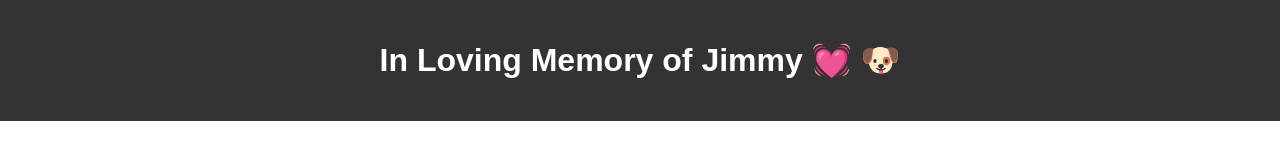
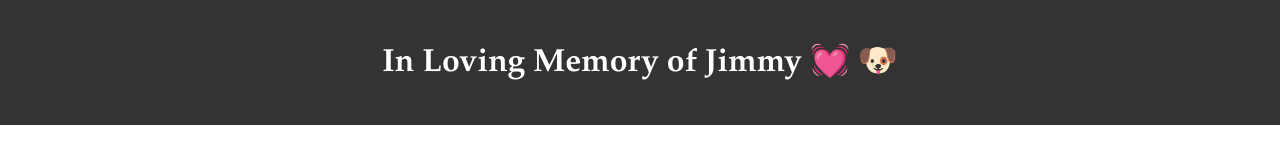
Before and after one commit to JVsGH/LoveForJimmy, a plain HTML site: page index.html in a window 1280 px wide. Shown: the top 141 px of the page. Drawn offline with Linux system fonts and the light colour scheme.

Commit message:
Update index.html

```diff
--- a/index.html
+++ b/index.html
@@ -89,7 +89,7 @@
 </head>
 <body>
   <header>
-    <h1>In Loving Memory of Jimmy &#128147 &#128054</h1>
+    <h1 style="font-family: Garamond";>In Loving Memory of Jimmy &#128147 &#128054</h1>
   </header>
 
   <div id="content">
```
